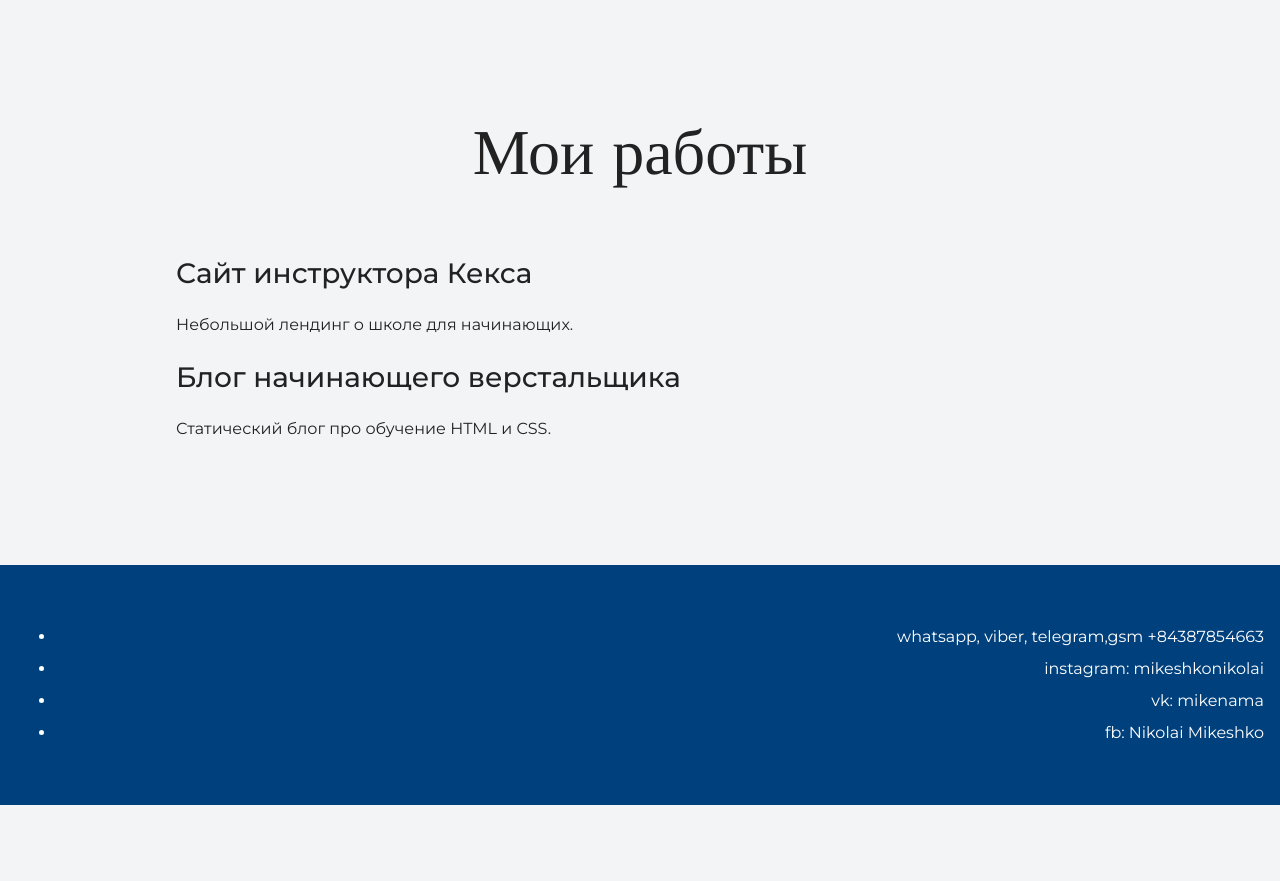
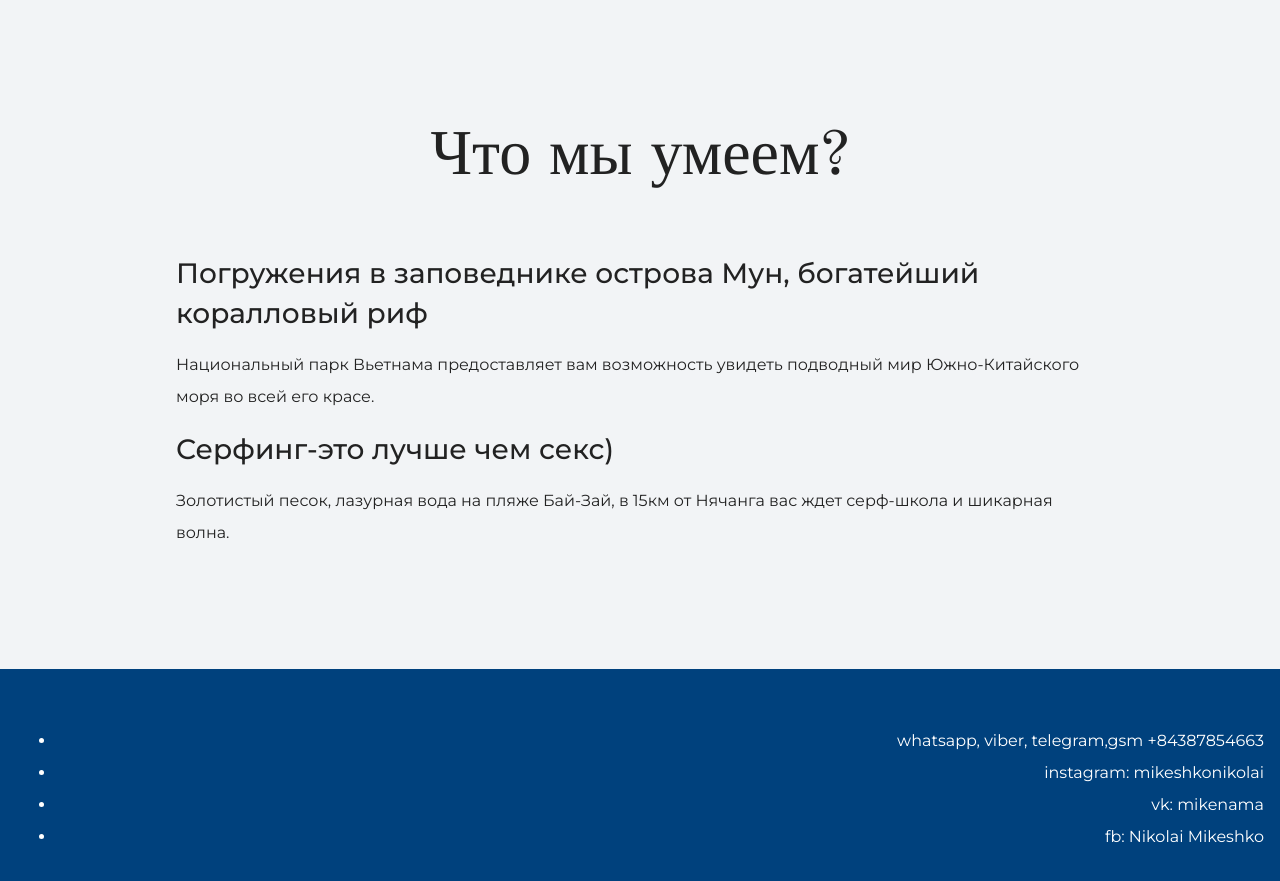
Before and after one commit to mikenama/first-attempt, a plain HTML site: page index.html in a window 1280 px wide. Shown: the part 1599-2480 px from the top of the page. Before the commit the page ends 2404 px from the top, so only its background shows below. Drawn offline with nearby package versions, Linux system fonts and the light colour scheme.

Commit message:
change the text on main page

```diff
--- a/index.html
+++ b/index.html
@@ -36,13 +36,12 @@
 
     <section class="portfolio">
       <div class="container">
-       <h2 class="subheading">Мои работы</h2>
-       <h3>Сайт инструктора Кекса</h3>
-       <p>Небольшой лендинг о школе для начинающих.</p>
+       <h2 class="subheading">Что мы умеем?</h2>
+       <h3>Погружения в заповеднике острова Мун, богатейший коралловый риф</h3>
+       <p>Национальный парк Вьетнама предоставляет вам возможность увидеть подводный мир Южно-Китайского моря во всей его красе.</p>
 
-       <h3>Блог начинающего верстальщика</h3>
-       <p>Статический блог про обучение HTML и CSS.</p>
-      </div>
+       <h3>Серфинг-это лучше чем секс)</h3>
+       <p>Золотистый песок, лазурная вода на пляже Бай-Зай, в 15км от Нячанга вас ждет серф-школа и шикарная волна.
     </section>
 
     <footer class="page-footer">
```
